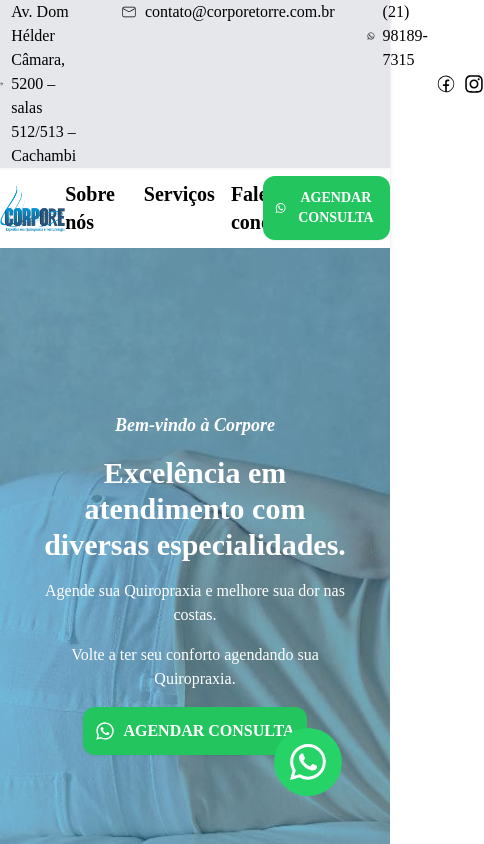
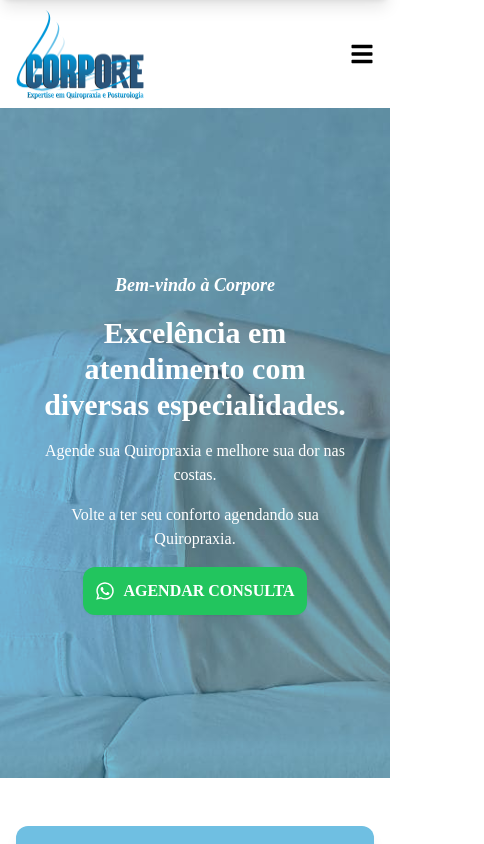
Before and after one commit to lucassdantas/corporetorre, a Next.js app: page / in a window 390 px wide. Shown: the top 844 px of the page, 484 px wide, since content can reach past the window. Built offline with nearby package versions, Linux system fonts and the light colour scheme.

Commit message:
fix header responsivity

```diff
--- a/src/app/page.tsx
+++ b/src/app/page.tsx
@@ -14,7 +14,7 @@ export default function Home() {
   return (
     <>
     <Header/>
-    <main>
+    <main className='overflow-x-hidden'>
       <MainBanner/>
       <SubBanner/>
       <Promotion/>
--- a/src/components/FloatButton/index.tsx
+++ b/src/components/FloatButton/index.tsx
@@ -3,7 +3,7 @@ import { BsWhatsapp } from "react-icons/bs"
 
 export const FloatButton = () => {
   return (
-    <a href={whatsApp.url} target='_blank' className='fixed lg:bottom-4 lg:right-4 bottom-12 right-12 transition ease-in-out hover:scale-110'>
+    <a href={whatsApp.url} target='_blank' className='fixed lg:bottom-4 lg:right-4 sm:bottom-12 sm:right-12 right-0 transition ease-in-out hover:scale-110 '>
       <div className='bg-green-wpp p-4 w-fit rounded-full text-white cursor-pointer'>
         <BsWhatsapp className='text-4xl'/>
       </div>
--- a/src/components/Header/SuperHeader.tsx
+++ b/src/components/Header/SuperHeader.tsx
@@ -9,8 +9,8 @@ import { LuMapPin } from 'react-icons/lu'
 
 export const SuperHeader = () => {
   return (
-    <div className='bg-gray-200'>
-      <Limiter>
+    <div className='bg-gray-200 hidden lg:block'>
+      <Limiter className='px-0 lg:px-4'>
         <div className={'flex items-center justify-between w-full shadow-sm '}>
           <div className="flex flex-col">
             <ul className='flex gap-8 text-black' >
--- a/src/components/Header/index.tsx
+++ b/src/components/Header/index.tsx
@@ -1,28 +1,38 @@
-import { maxWidth } from '@/utils/max-width';
+'use client'
+import { useState } from 'react';
 import image from '@/assets/logo-corpore.png';
 import { Button } from '@/components/common/Button';
 import { Limiter } from '@/components/Limiter';
 import Image from 'next/image';
 import Link from 'next/link';
 import { SuperHeader } from '@/components/Header/SuperHeader';
+import { FaBars, FaTimes } from 'react-icons/fa'; // Importando ícones para o menu
 
 export const Header = () => {
+  const [isMenuOpen, setIsMenuOpen] = useState(false);
+
+  const toggleMenu = () => setIsMenuOpen(!isMenuOpen);
+
   return (
     <header className="bg-white shadow-md">
       <SuperHeader />
-      <Limiter className="py-2">
-        <div className="flex items-center ">
-          <div className="flex items-center w-1/5">
+      <Limiter className="py-2 lg:px-0 px-4">
+        <div className="flex flex-col md:flex-row items-center relative">
+
+          <div className="flex items-center justify-between md:w-1/3 w-full ">
             <Link href="/">
               <Image
                 src={image}
                 alt="Logo"
-                className="object-contain w-32 "
+                className="object-contain w-32"
               />
             </Link>
+            <button onClick={toggleMenu} className="text-2xl md:hidden">
+              {isMenuOpen ? <FaTimes /> : <FaBars />}
+            </button>
           </div>
 
-          <div className="flex-grow flex items-center justify-center font-bold">
+          <div className="hidden w-2/3 md:flex flex-grow items-center md:justify-center justify-end font-bold">
             <ul className="flex gap-4 text-black text-xl">
               <li className="hover:scale-110 transition duration-300">
                 <a href="#sobre">Sobre nós</a>
@@ -36,7 +46,24 @@ export const Header = () => {
             </ul>
           </div>
 
-          <div className="flex items-center w-1/5 justify-end">
+          <div className={`fixed top-0 left-0 w-full bg-white shadow-lg transition-transform transform ${isMenuOpen ? 'translate-y-[90px]' : '-translate-y-full'} md:hidden`}>
+
+            <div className="flex flex-col items-center justify-center h-full">
+              <ul className="flex flex-col gap-4 text-black text-xl">
+                <li className="hover:scale-110 transition duration-300">
+                  <a href="#sobre" onClick={toggleMenu}>Sobre nós</a>
+                </li>
+                <li className="hover:scale-110 transition duration-300">
+                  <a href="#servicos" onClick={toggleMenu}>Serviços</a>
+                </li>
+                <li className="hover:scale-110 transition duration-300">
+                  <a href="#contato" onClick={toggleMenu}>Fale conosco</a>
+                </li>
+              </ul>
+            </div>
+          </div>
+
+          <div className="hidden lg:flex items-center w-full md:w-1/5 justify-center md:justify-end">
             <Button fontSize="sm" />
           </div>
         </div>
```
